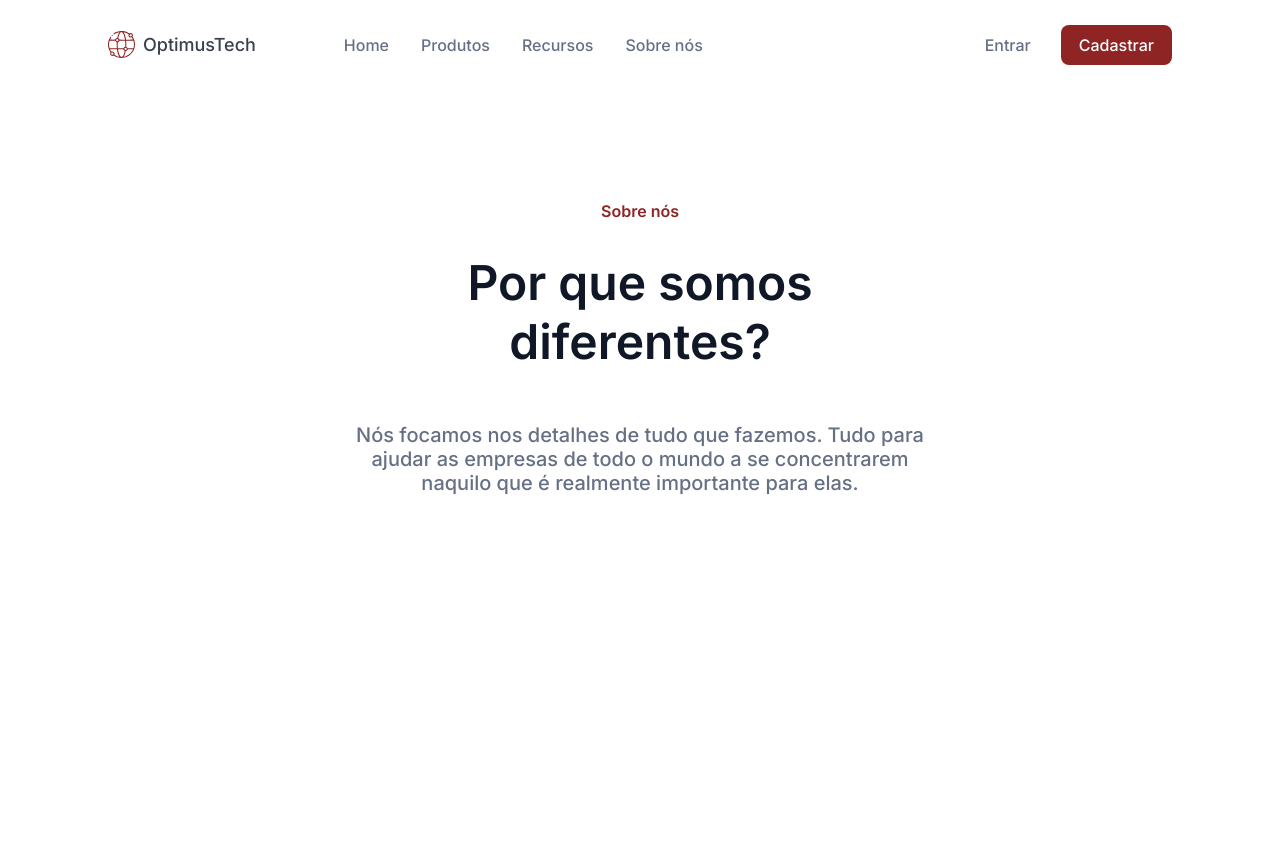
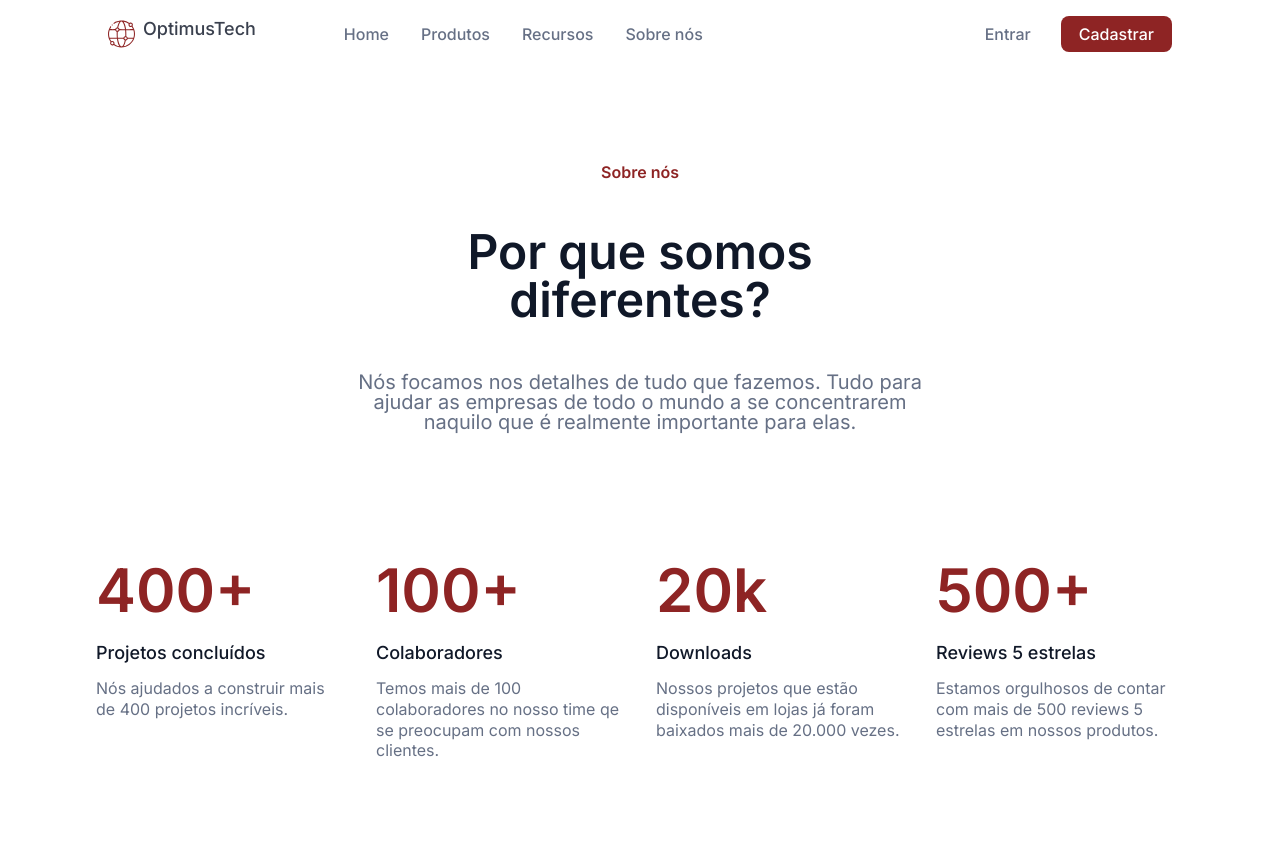
Before and after one commit to lucasmaximo/optimus-tech, a plain HTML site: page index.html in a window 1280 px wide. Before the commit the page ends 800 px from the top, so only its background shows below. Drawn offline with Linux system fonts and the light colour scheme.

Commit message:
Desafio 7DaysCode Dia 3

```diff
--- a/index.html
+++ b/index.html
@@ -35,7 +35,36 @@
         </div>
     </header>
     <main>
-
+        <section class="nossos__numeros">
+            <div class="numeros">
+                <h2 class="numeros__numero">400+</h2>
+                <p class="numeros__titulo">Projetos concluídos</p>
+                <span class="numeros__texto">
+                    Nós ajudados a construir mais de 400 projetos incríveis.
+                </span>
+            </div>
+            <div class="numeros">
+                <h2 class="numeros__numero">100+</h2>
+                <p class="numeros__titulo">Colaboradores</p>
+                <span class="numeros__texto">
+                    Temos mais de 100 colaboradores no nosso time qe se preocupam com nossos clientes.
+                </span>
+            </div>
+            <div class="numeros">
+                <h2 class="numeros__numero">20k</h2>
+                <p class="numeros__titulo">Downloads</p>
+                <span class="numeros__texto">
+                    Nossos projetos que estão disponíveis em lojas já foram baixados mais de 20.000 vezes.
+                </span>
+            </div>
+            <div class="numeros">
+                <h2 class="numeros__numero">500+</h2>
+                <p class="numeros__titulo">Reviews 5 estrelas</p>
+                <span class="numeros__texto">
+                    Estamos orgulhosos de contar com mais de 500 reviews 5 estrelas em nossos produtos.
+                </span>
+            </div>
+        </section>
     </main>
     <footer></footer>
 </body>
--- /dev/null
+++ b/styles/header.css
@@ -0,0 +1,60 @@
+.navbar {
+    display: flex;
+    align-items: center;
+    justify-content: space-around;
+    padding: 1rem 4rem;
+}
+.navbar__logo {
+    display: flex;
+    gap: 0.5rem;
+}
+.navbar__logo-titulo {
+    font-size: 1.125rem;
+    color: var(--cor-cinza-escuro);
+}
+.navbar__menu {
+    display: flex;
+    gap: 2rem;
+}
+.navbar__menu-links {
+    text-decoration: none;
+    color: var(--cor-cinza);
+}
+.navbar__botoes-laterais {
+    display: flex;
+    align-items: center;
+    gap: 0.75rem;
+}
+.navbar__botao {
+    text-decoration: none;
+    padding: 0.625rem 1.125rem;
+    border-radius: 0.5rem;
+}
+.navbar__botao-entrar{
+    color: var(--cor-cinza);
+}
+.navbar__botao-cadastrar {
+    background-color: var(--cor-vermelha);
+    color: var(--cor-branca);
+}
+.cabecalho {
+    padding: 6rem 22rem 8rem 22rem;
+    text-align: center;
+    display: flex;
+    flex-direction: column;
+    gap: 3rem;
+}
+.cabecalho__descricao {
+    font-weight: 600;
+    color: var(--cor-vermelha);
+}
+.cabecalho__titulo {
+    color: var(--cor-quase-preto);
+    font-weight: 600;
+    font-size: 3rem;
+}
+.cabecalho__texto {
+    color: var(--cor-cinza);
+    font-weight: 400;
+    font-size: 1.25rem;
+}
--- /dev/null
+++ b/styles/numeros.css
@@ -0,0 +1,27 @@
+.nossos__numeros {
+    padding: 0 6rem 5rem 6rem;
+    display: flex;
+    justify-content: space-around;
+    gap: 2rem;
+}
+.numeros {
+    display: flex;
+    flex-direction: column;
+    width: 25%;
+}
+.numeros__numero {
+    font-size: 3.75rem;
+    font-weight: 600;
+    color: var(--cor-vermelha);
+    padding-bottom: 1.5rem;
+}
+.numeros__titulo {
+    font-size: 1.125rem;
+    color: var(--cor-quase-preto);
+    padding-bottom: 1rem;
+}
+.numeros__texto {
+    color: var((--cor-cinza));
+    font-weight: 400;
+    line-height: 130%;
+}
--- /dev/null
+++ b/styles/reset.css
@@ -0,0 +1,48 @@
+/* http://meyerweb.com/eric/tools/css/reset/
+   v2.0 | 20110126
+   License: none (public domain)
+*/
+
+html, body, div, span, applet, object, iframe,
+h1, h2, h3, h4, h5, h6, p, blockquote, pre,
+a, abbr, acronym, address, big, cite, code,
+del, dfn, em, img, ins, kbd, q, s, samp,
+small, strike, strong, sub, sup, tt, var,
+b, u, i, center,
+dl, dt, dd, ol, ul, li,
+fieldset, form, label, legend,
+table, caption, tbody, tfoot, thead, tr, th, td,
+article, aside, canvas, details, embed,
+figure, figcaption, footer, header, hgroup,
+menu, nav, output, ruby, section, summary,
+time, mark, audio, video {
+	margin: 0;
+	padding: 0;
+	border: 0;
+	font-size: 100%;
+	font: inherit;
+	vertical-align: baseline;
+}
+/* HTML5 display-role reset for older browsers */
+article, aside, details, figcaption, figure,
+footer, header, hgroup, menu, nav, section {
+	display: block;
+}
+body {
+	line-height: 1;
+}
+ol, ul {
+	list-style: none;
+}
+blockquote, q {
+	quotes: none;
+}
+blockquote:before, blockquote:after,
+q:before, q:after {
+	content: '';
+	content: none;
+}
+table {
+	border-collapse: collapse;
+	border-spacing: 0;
+}
--- a/styles/styles.css
+++ b/styles/styles.css
@@ -1,4 +1,7 @@
 @import url('https://fonts.googleapis.com/css2?family=Inter:wght@100..900&display=swap');
+@import url('reset.css');
+@import url('header.css');
+@import url('numeros.css');
 
 :root {
     --cor-branca: #FFFFFF;
@@ -19,63 +22,3 @@ body {
     color: var(--cor-cinza);
     font-weight: 500;
 }
-
-.navbar {
-    display: flex;
-    align-items: center;
-    justify-content: space-around;
-    padding: 1rem 4rem;
-}
-.navbar__logo {
-    display: flex;
-    gap: 0.5rem;
-}
-.navbar__logo-titulo {
-    font-size: 1.125rem;
-    color: var(--cor-cinza-escuro);
-}
-.navbar__menu {
-    display: flex;
-    gap: 2rem;
-}
-.navbar__menu-links {
-    text-decoration: none;
-    color: var(--cor-cinza);
-}
-.navbar__botoes-laterais {
-    display: flex;
-    align-items: center;
-    gap: 0.75rem;
-}
-.navbar__botao {
-    text-decoration: none;
-    padding: 0.625rem 1.125rem;
-    border-radius: 0.5rem;
-}
-.navbar__botao-entrar{
-    color: var(--cor-cinza);
-}
-.navbar__botao-cadastrar {
-    background-color: var(--cor-vermelha);
-    color: var(--cor-branca);
-}
-.cabecalho {
-    padding: 7rem 22rem;
-    text-align: center;
-    display: flex;
-    flex-direction: column;
-}
-.cabecalho__descricao {
-    font-weight: 600;
-    color: var(--cor-vermelha);
-}
-.cabecalho__titulo {
-    color: var(--cor-quase-preto);
-    font-weight: 600;
-    font-size: 3rem;
-}
-.cabecalho__texto {
-    color: var(--cor-cinza);
-    font-weight: 500;
-    font-size: 1.25rem;
-}
```
